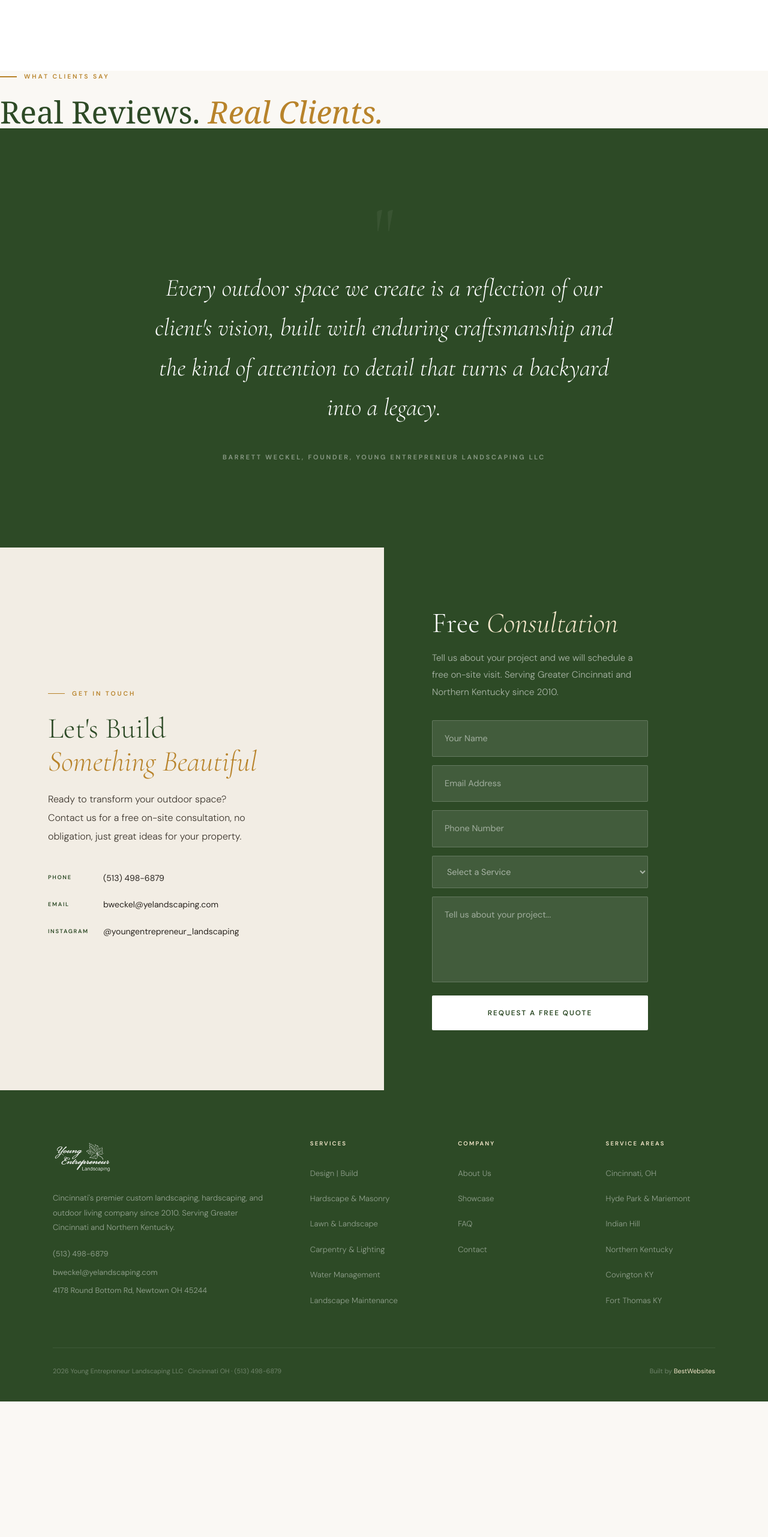
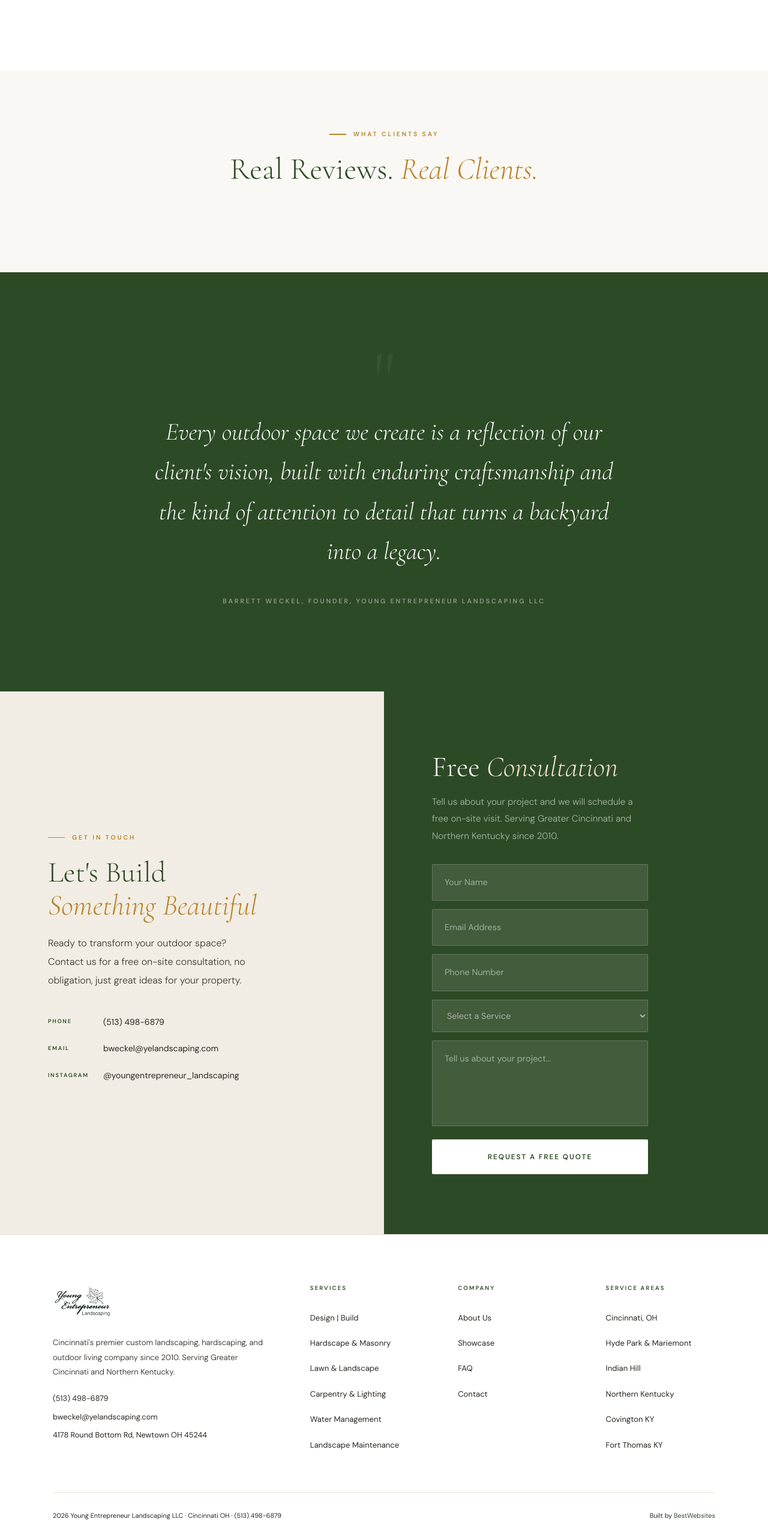
Before and after one commit to BestWebsitesJack/yellwebsite2026v2, a React (Vite) app: page / in a window 1280 px wide. Shown: the part 6723-9286 px from the top of the page at 60% size. Before the commit the page ends 9060 px from the top, so only its background shows below. Built offline with nearby package versions, Linux system fonts and the light colour scheme.

Commit message:
center reviews widget, flip footer to white with black text

```diff
--- a/src/components/Footer.tsx
+++ b/src/components/Footer.tsx
@@ -2,39 +2,39 @@ import { Link } from 'react-router-dom'
 
 export default function Footer() {
   return (
-    <footer style={{ background: '#2d4a26', paddingTop: '80px', paddingBottom: '40px' }}>
-      <div className="wrap">
-        <div style={{ display: 'grid', gridTemplateColumns: '2fr 1fr 1fr 1fr', gap: '64px', marginBottom: '64px' }} className="max-lg:!grid-cols-2 max-sm:!grid-cols-1">
+    <footer style={{ background: "#ffffff", paddingTop: "80px", paddingBottom: "40px", borderTop: "1px solid #e8e0d4" }}>
+      <div style={{ maxWidth: "1200px", margin: "0 auto", padding: "0 48px" }}>
+        <div style={{ display: "grid", gridTemplateColumns: "2fr 1fr 1fr 1fr", gap: "64px", marginBottom: "64px" }}>
           <div>
-            <img src={`${import.meta.env.BASE_URL}YellLogo.png`} alt="Young Entrepreneur Landscaping" style={{ height: '64px', width: 'auto', marginBottom: '24px', filter: 'brightness(0) invert(1)', opacity: 0.88 }} />
-            <p style={{ fontSize: '0.82rem', fontWeight: 300, lineHeight: 1.85, color: 'rgba(255,255,255,0.5)', marginBottom: '20px' }}>
+            <img src="/YellLogo.png" alt="Young Entrepreneur Landscaping" style={{ height: "64px", width: "auto", marginBottom: "24px" }} />
+            <p style={{ fontSize: "0.82rem", fontWeight: 300, lineHeight: 1.85, color: "#2a2520", marginBottom: "20px" }}>
               Cincinnati's premier custom landscaping, hardscaping, and outdoor living company since 2010. Serving Greater Cincinnati and Northern Kentucky.
             </p>
-            {['(513) 498-6879','bweckel@yelandscaping.com','4178 Round Bottom Rd, Newtown OH 45244'].map(t => (
-              <p key={t} style={{ fontSize: '0.8rem', color: 'rgba(255,255,255,0.45)', marginBottom: '6px' }}>{t}</p>
+            {["(513) 498-6879","bweckel@yelandscaping.com","4178 Round Bottom Rd, Newtown OH 45244"].map(t => (
+              <p key={t} style={{ fontSize: "0.8rem", color: "#2a2520", marginBottom: "6px" }}>{t}</p>
             ))}
           </div>
           {[
-            { h: 'Services', links: [['Design | Build','/services/design-build'],['Hardscape & Masonry','/services/hardscape-masonry'],['Lawn & Landscape','/services/lawn-landscape'],['Carpentry & Lighting','/services/carpentry-lighting'],['Water Management','/services/water-management'],['Landscape Maintenance','/services/landscape-maintenance']] },
-            { h: 'Company', links: [['About Us','/about'],['Showcase','/showcase'],['FAQ','/faq'],['Contact','/contact']] },
-            { h: 'Service Areas', links: [['Cincinnati, OH','/'],['Hyde Park & Mariemont','/'],['Indian Hill','/'],['Northern Kentucky','/'],['Covington KY','/'],['Fort Thomas KY','/']] },
+            { h: "Services", links: [["Design | Build","/services/design-build"],["Hardscape & Masonry","/services/hardscape-masonry"],["Lawn & Landscape","/services/lawn-landscape"],["Carpentry & Lighting","/services/carpentry-lighting"],["Water Management","/services/water-management"],["Landscape Maintenance","/services/landscape-maintenance"]] },
+            { h: "Company", links: [["About Us","/about"],["Showcase","/showcase"],["FAQ","/faq"],["Contact","/contact"]] },
+            { h: "Service Areas", links: [["Cincinnati, OH","/"],["Hyde Park & Mariemont","/"],["Indian Hill","/"],["Northern Kentucky","/"],["Covington KY","/"],["Fort Thomas KY","/"]] },
           ].map(col => (
             <div key={col.h}>
-              <h4 style={{ fontSize: '0.6rem', fontWeight: 600, letterSpacing: '0.22em', textTransform: 'uppercase', color: '#f5e8cc', marginBottom: '24px' }}>{col.h}</h4>
-              <ul style={{ listStyle: 'none', display: 'flex', flexDirection: 'column', gap: '12px' }}>
+              <h4 style={{ fontSize: "0.6rem", fontWeight: 700, letterSpacing: "0.22em", textTransform: "uppercase", color: "#2d4a26", marginBottom: "24px" }}>{col.h}</h4>
+              <ul style={{ listStyle: "none", display: "flex", flexDirection: "column", gap: "12px", padding: 0, margin: 0 }}>
                 {col.links.map(([l,h]) => (
-                  <li key={l}><Link to={h} style={{ fontSize: '0.82rem', fontWeight: 300, color: 'rgba(255,255,255,0.48)', textDecoration: 'none', transition: 'color 0.3s' }}
-                    onMouseEnter={e => (e.currentTarget as HTMLElement).style.color = '#ffffff'}
-                    onMouseLeave={e => (e.currentTarget as HTMLElement).style.color = 'rgba(255,255,255,0.48)'}
+                  <li key={l}><Link to={h} style={{ fontSize: "0.82rem", fontWeight: 400, color: "#2a2520", textDecoration: "none", transition: "color 0.3s" }}
+                    onMouseEnter={e => (e.currentTarget as HTMLElement).style.color = "#2d4a26"}
+                    onMouseLeave={e => (e.currentTarget as HTMLElement).style.color = "#2a2520"}
                   >{l}</Link></li>
                 ))}
               </ul>
             </div>
           ))}
         </div>
-        <div style={{ display: 'flex', justifyContent: 'space-between', alignItems: 'center', paddingTop: '28px', borderTop: '1px solid rgba(255,255,255,0.08)' }} className="max-sm:!flex-col max-sm:!gap-3">
-          <span style={{ fontSize: '0.68rem', color: 'rgba(255,255,255,0.32)' }}>2026 Young Entrepreneur Landscaping LLC &middot; Cincinnati OH &middot; (513) 498-6879</span>
-          <span style={{ fontSize: '0.68rem', color: 'rgba(255,255,255,0.32)' }}>Built by <a href="https://www.bestwebsites.tech/" target="_blank" rel="noreferrer" style={{ color: '#f5e8cc', textDecoration: 'none' }}>BestWebsites</a></span>
+        <div style={{ display: "flex", justifyContent: "space-between", alignItems: "center", paddingTop: "28px", borderTop: "1px solid #e8e0d4" }}>
+          <span style={{ fontSize: "0.68rem", color: "#2a2520" }}>2026 Young Entrepreneur Landscaping LLC &middot; Cincinnati OH &middot; (513) 498-6879</span>
+          <span style={{ fontSize: "0.68rem", color: "#2a2520" }}>Built by <a href="https://www.bestwebsites.tech/" target="_blank" rel="noreferrer" style={{ color: "#2d4a26", textDecoration: "none" }}>BestWebsites</a></span>
         </div>
       </div>
     </footer>
--- a/src/components/Reviews.tsx
+++ b/src/components/Reviews.tsx
@@ -12,14 +12,14 @@ export default function Reviews() {
   }, [])
 
   return (
-    <section className="bg-[#faf8f4] py-24">
-      <div className="max-w-7xl mx-auto px-8 max-lg:px-6">
-        <div className="eyebrow rv">What Clients Say</div>
-        <h2 className="font-serif text-[clamp(2.2rem,4vw,3.5rem)] font-light text-[#2d4a26] leading-[1.1] mb-12 rv">
-          Real Reviews. <em className="text-[#b8832a]">Real Clients.</em>
+    <section style={{ background: "#faf8f4", padding: "96px 0" }}>
+      <div style={{ maxWidth: "1200px", margin: "0 auto", padding: "0 48px", display: "flex", flexDirection: "column", alignItems: "center", textAlign: "center" }}>
+        <div className="eyebrow rv" style={{ justifyContent: "center" }}>What Clients Say</div>
+        <h2 className="rv" style={{ fontFamily: "'Cormorant Garamond', serif", fontSize: "clamp(2.2rem,4vw,3.5rem)", fontWeight: 300, color: "#2d4a26", lineHeight: 1.1, marginBottom: "48px" }}>
+          Real Reviews. <em style={{ color: "#b8832a" }}>Real Clients.</em>
         </h2>
-        <div className="rv">
-          <div className="elfsight-app-80ac392a-86dc-4761-88ce-aade40ab1f18" data-elfsight-app-lazy />
+        <div className="rv" style={{ width: "100%", display: "flex", justifyContent: "center" }}>
+          <div className="elfsight-app-80ac392a-86dc-4761-88ce-aade40ab1f18" data-elfsight-app-lazy style={{ width: "100%" }} />
         </div>
       </div>
     </section>
```
